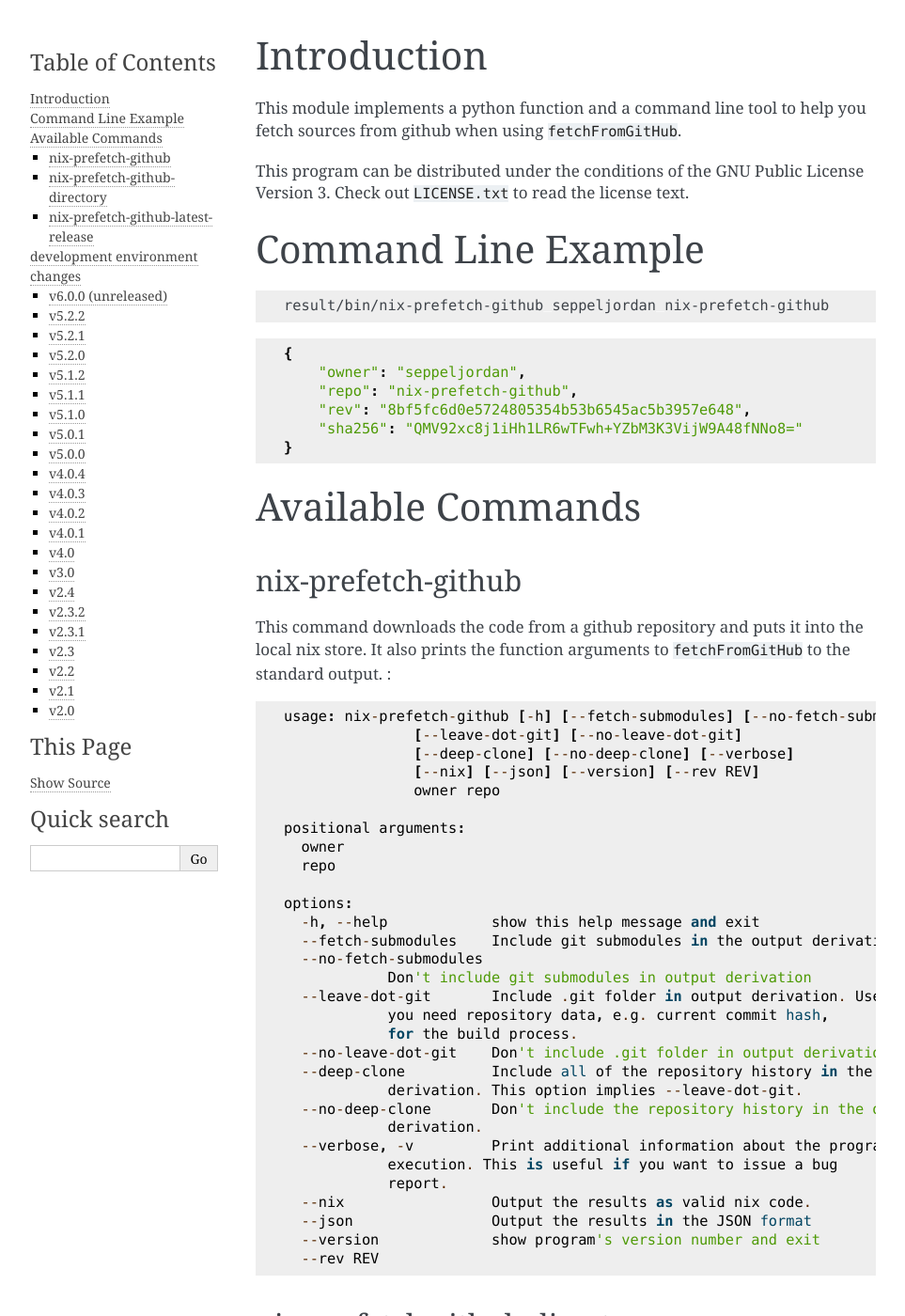
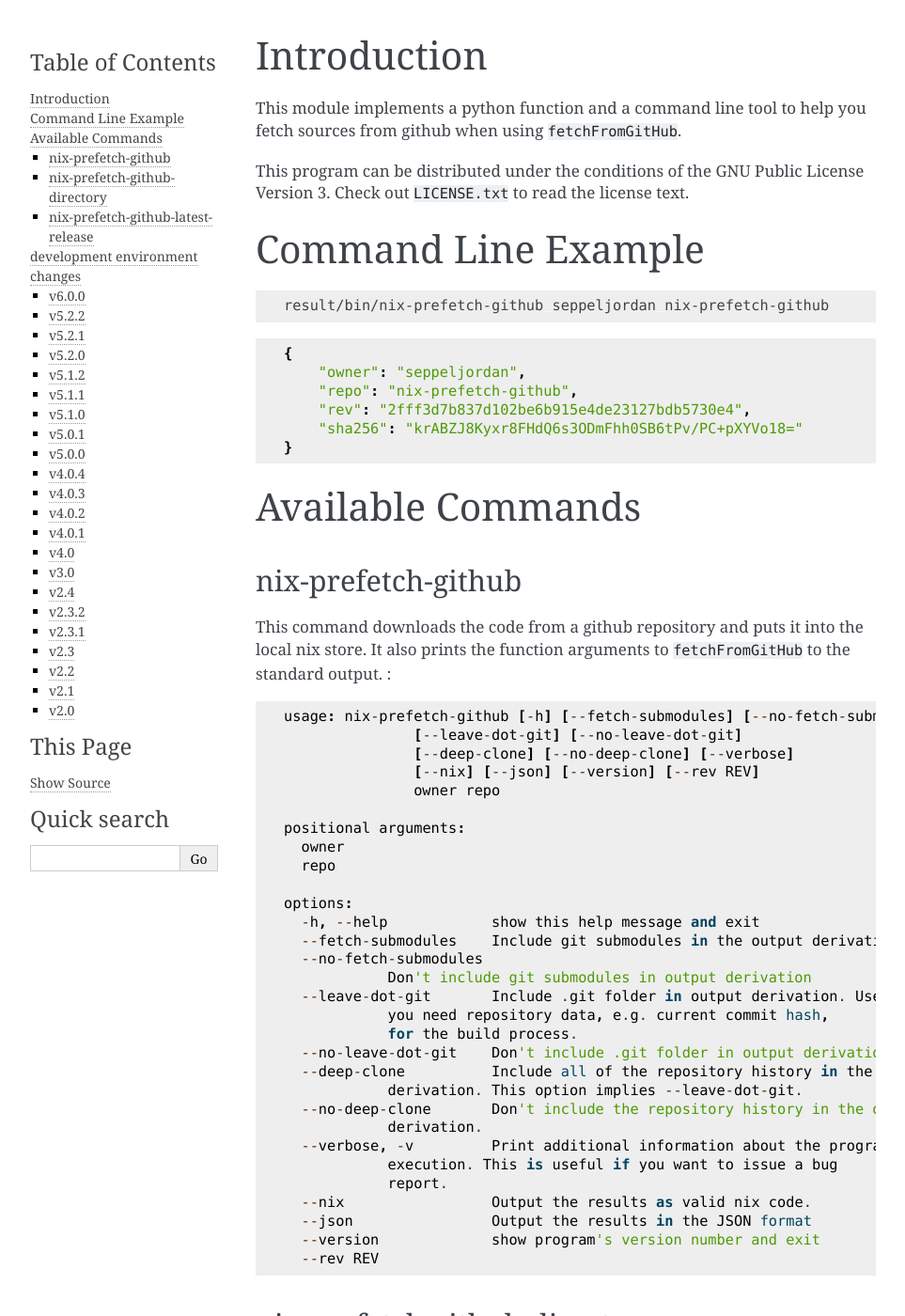
Before and after one commit to seppeljordan/nix-prefetch-github, a Sphinx documentation site: the page built from docs/README.rst, in a window 1280 px wide and 1400 px high. Shown: the whole window at 94% size, without its empty margins (148-1111 px from the left). Built offline with Sphinx 7.4.7, drawn with Linux system fonts in a browser that asks for light colours; the version number could not be read and is left out; some of the changed text lies outside the part shown.

Commit message:
Prepare release v6.0.0

```diff
--- a/docs/README.rst
+++ b/docs/README.rst
@@ -19,8 +19,8 @@
    {
        "owner": "seppeljordan",
        "repo": "nix-prefetch-github",
-       "rev": "8bf5fc6d0e5724805354b53b6545ac5b3957e648",
-       "sha256": "QMV92xc8j1iHh1LR6wTFwh+YZbM3K3VijW9A48fNNo8="
+       "rev": "2fff3d7b837d102be6b915e4de23127bdb5730e4",
+       "sha256": "krABZJ8Kyxr8FHdQ6s3ODmFhh0SB6tPv/PC+pXYVo18="
    }
 
 Available Commands
@@ -176,8 +179,8 @@
 changes
 =======
 
-v6.0.0 (unreleased)
--------------------
+v6.0.0
+------
 
 -  Drop support for python3.8
 -  Drop default arguments to fetchFromGitHub from json output (e.g.
```
Also changed, not shown: other parts of docs/README.rst (+9 -6 lines), README.org (+12 -9 lines), 1 other file.
